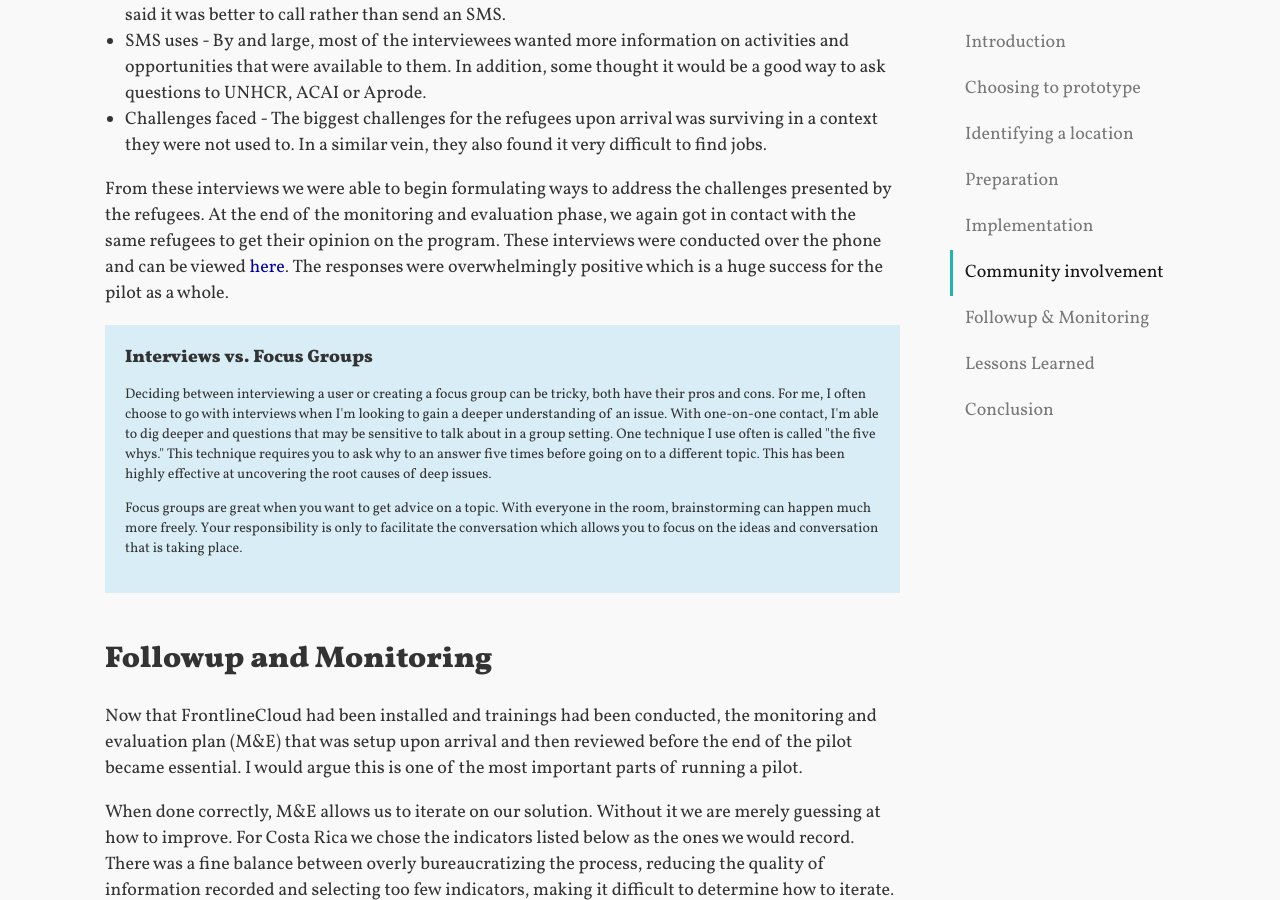
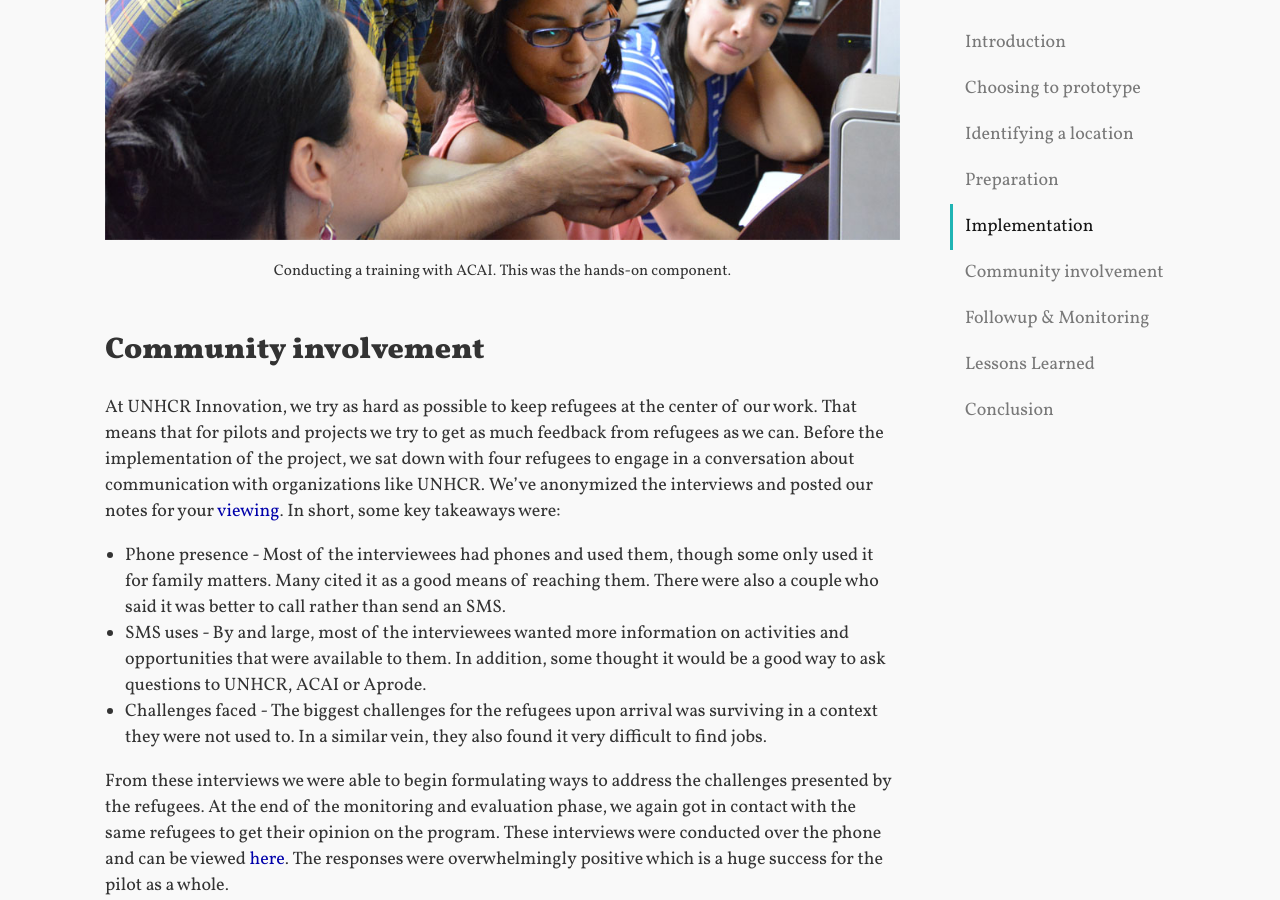
Before and after one commit to benrudolph/ascend.report, a Jekyll site: the page built from index.md, in a window 1280 px wide and 900 px high, scrolled down 4998 px. Built offline with Jekyll 4.4.1, drawn with Linux system fonts in a browser that asks for light colours; Markdown is read by kramdown in place of the engine named in the settings; comment, search, counter and statistics services are not loaded.

Commit message:
Training image

```diff
--- a/index.md
+++ b/index.md
@@ -68,6 +68,10 @@ Even after months of preparation, the ability to improvise on the ground is almo
 {% include gantt.html %}
 
 Most of the time was spent preparing the messages and the software. However, we would have had spent longer sending the messages if we did not put time into conducting the trainings. Without this portion, we would have had to individually explain to each person using the system, or I would have had to send the messages, jeopardizing the pilot's sustainability after I left.
+
+![Running practical training]({{ site.baseurl }}/images/TRAINING.jpg)
+
+<small>Conducting a training with ACAI. This was the hands-on component.</small>
 
 ## Community involvement
 
```
Also changed, not shown: images/TRAINING.jpg (added).
